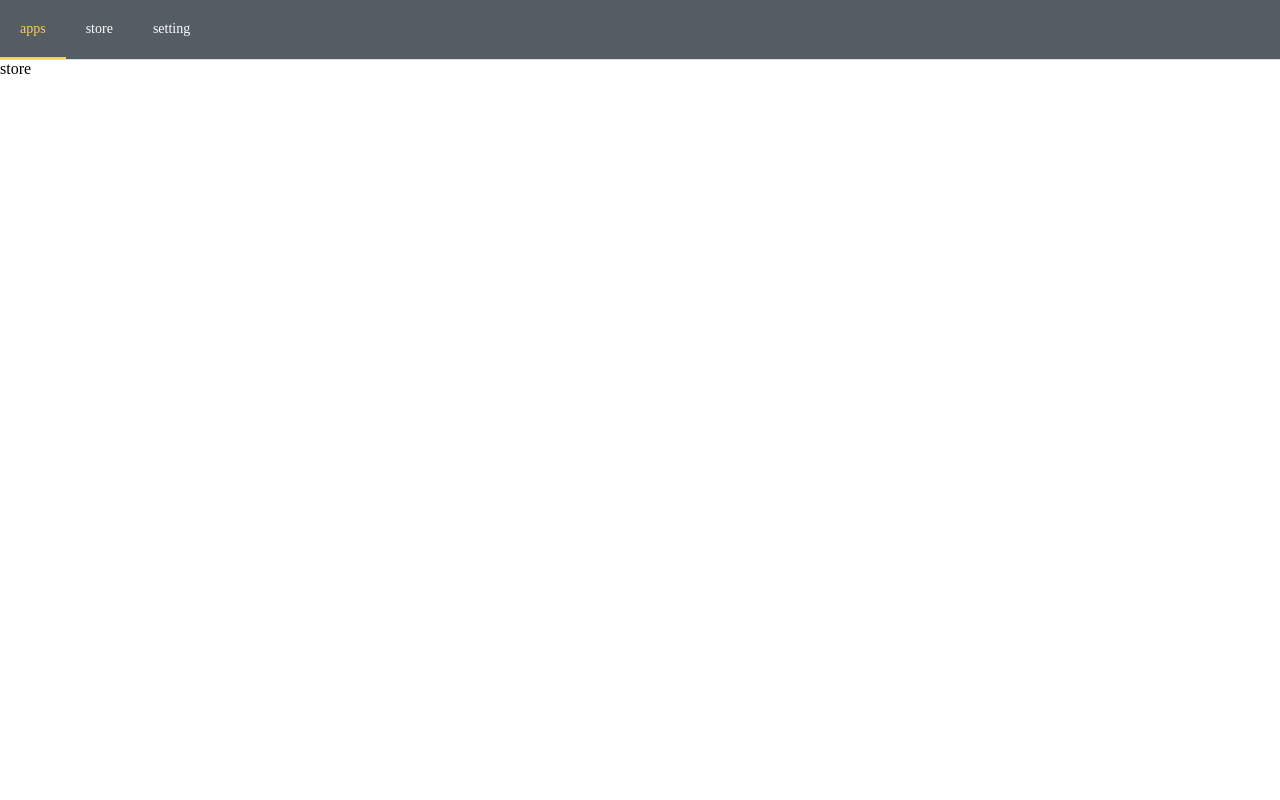
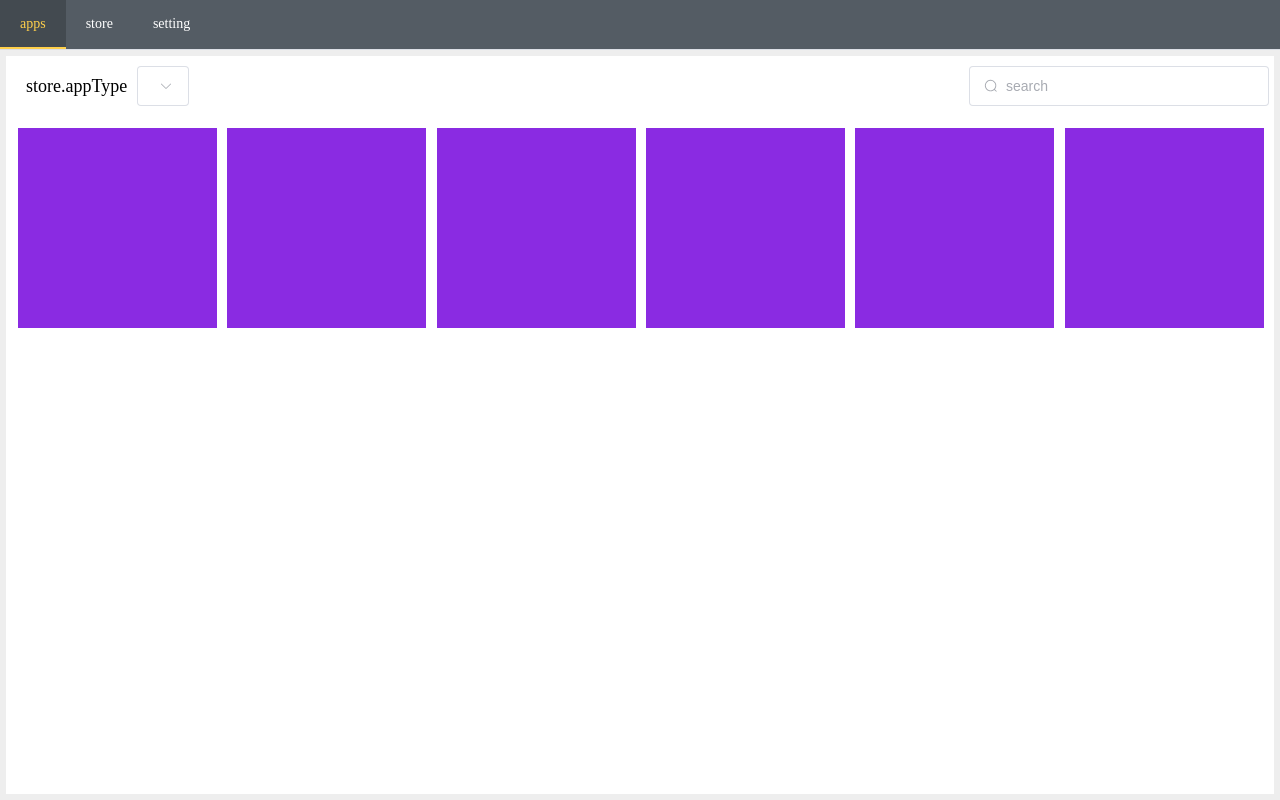
Before and after one commit to xiongzhanzhang/dockernas, a Vue app in the folder frontend/: page /index/store in a window 1280 px wide. Built offline with nearby package versions, Linux system fonts and the light colour scheme.

Commit message:
develop app store page

```diff
--- a/frontend/package.json
+++ b/frontend/package.json
@@ -8,6 +8,7 @@
     "preview": "vite preview"
   },
   "dependencies": {
+    "@element-plus/icons-vue": "^2.0.10",
     "element-plus": "^2.2.26",
     "vue": "^3.2.45",
     "vue-i18n": "^9.2.2",
--- /dev/null
+++ b/frontend/src/components/appCard.vue
@@ -0,0 +1,19 @@
+<template>
+<div style="width:95%;height:200px;background-color:blueviolet;margin: 6px">
+
+</div>
+</template>
+
+<script>
+export default {
+  name: "appCard",
+  props:['name','summary','url','category'],
+  data() {
+    return {
+    };
+  },
+};
+</script>
+
+<style>
+</style>
--- /dev/null
+++ b/frontend/src/css/common.css
@@ -0,0 +1,27 @@
+.no-padding{
+    padding: 0px;
+}
+
+.full_size{
+    width: 100%;
+    height: 100%
+}
+
+.main_router{
+    padding: 6px;
+    height: 100%;
+    background-color: rgb(238, 238, 238);
+}
+
+.main_page{
+    background-color: white;
+    width: 100%;
+    min-height: 100%
+}
+
+.two_item_div{
+    display:flex;
+    align-items: center;
+    justify-content: space-between;
+    padding: 5px;
+}
--- a/frontend/src/locales/zh-CN.js
+++ b/frontend/src/locales/zh-CN.js
@@ -6,8 +6,14 @@ const setting = {
     store: '应用市场',
     setting: '设置'
   }
+
+  const store = {
+    appType: '应用类别',
+  }
+
   // 按功能模块导出
   export default {
     setting,
-    index
+    index,
+    store
   }
--- a/frontend/src/main.js
+++ b/frontend/src/main.js
@@ -5,7 +5,13 @@ import App from './App.vue'
 import router from './router'
 import i18n from './locales/index'
 
+import * as ElementPlusIconsVue from '@element-plus/icons-vue'
+
 const app = createApp(App)
+
+for (const [key, component] of Object.entries(ElementPlusIconsVue)) {
+    app.component(key, component)
+}
 
 app.use(router)
 app.use(ElementPlus)
--- a/frontend/src/views/apps.vue
+++ b/frontend/src/views/apps.vue
@@ -1,3 +1,3 @@
 <template>
-    <div>apps</div>
+    <div class="main_page">apps</div>
 </template>
--- a/frontend/src/views/index.vue
+++ b/frontend/src/views/index.vue
@@ -1,9 +1,9 @@
 <template>
-  <div style="width: 100%; height: 100%">
-    <div class="common-layout">
+  <div class="full_size">
+    <div class="common-layout full_size">
 
-      <el-container>
-        <el-header class="no-padding">
+      <el-container class="full_size">
+        <el-header class="no-padding" style="height:50px">
           <el-menu
             active-text-color="#ffd04b"
             background-color="#545c64"
@@ -12,6 +12,7 @@
             mode="horizontal"
             default-active="apps"
             router
+            style="height:100%"
           >
             <el-menu-item index="apps">{{$t("index.apps")}}</el-menu-item>
             <el-menu-item index="store">{{$t("index.store")}}</el-menu-item>
@@ -19,7 +20,7 @@
           </el-menu>
         </el-header>
 
-        <el-main class="no-padding">
+        <el-main class="main_router">
           <RouterView />
         </el-main>
 
@@ -29,8 +30,5 @@
 </template>
 
 <style>
-.no-padding{
-  padding: 0px;
-}
-
+@import "../css/common.css";
 </style>
--- a/frontend/src/views/setting.vue
+++ b/frontend/src/views/setting.vue
@@ -1,3 +1,3 @@
 <template>
-    <div>setting</div>
+    <div class="main_page">setting</div>
 </template>
--- a/frontend/src/views/store.vue
+++ b/frontend/src/views/store.vue
@@ -1,3 +1,92 @@
 <template>
-    <div>store</div>
+  <div class="main_page">
+    <div class="two_item_div">
+      <div class="two_item_div">
+        <div
+          style="
+            margin-left: 10px;
+            margin-right: 10px;
+            font-weight: 500;
+            font-size: large;
+          "
+          >{{ $t("store.appType") }}</div
+        >
+        <el-select
+          v-model="selectTypes"
+          multiple
+          collapse-tags
+          placeholder="Select"
+          size="large"
+          @change="filterChange"
+        >
+          <el-option
+            v-for="item in appTypes"
+            :key="item.value"
+            :label="item.label"
+            :value="item.value"
+          />
+        </el-select>
+      </div>
+      <div>
+        <el-input
+          v-model="searchStr"
+          class="w-50 m-2"
+          style="width:300px"
+          placeholder="search"
+          size="large"
+        >
+          <template #prefix>
+            <el-icon class="el-input__icon"><search /></el-icon>
+          </template>
+        </el-input>
+      </div>
+    </div>
+
+    <div style="padding:6px">
+        <el-row>
+            <el-col :xs="8" :sm="6" :md="4" :lg="4"><appCard></appCard></el-col>
+            <el-col :xs="8" :sm="6" :md="4" :lg="4"><appCard></appCard></el-col>
+            <el-col :xs="8" :sm="6" :md="4" :lg="4"><appCard></appCard></el-col>
+            <el-col :xs="8" :sm="6" :md="4" :lg="4"><appCard></appCard></el-col>
+            <el-col :xs="8" :sm="6" :md="4" :lg="4"><appCard></appCard></el-col>
+            <el-col :xs="8" :sm="6" :md="4" :lg="4"><appCard></appCard></el-col>
+        </el-row>
+    </div>
+  </div>
 </template>
+
+
+<script>
+import appCard from "../components/appCard.vue";
+
+export default {
+    components: {
+        appCard,
+  },
+  name: "store",
+  data() {
+    return {
+      selectTypes: [],
+      searchStr: "",
+      appTypes: [
+        {
+          value: "Option1",
+          label: "Option1",
+        },
+        {
+          value: "Option2",
+          label: "Option2",
+        }
+      ],
+    };
+  },
+  methods: {
+    filterChange() {},
+  },
+};
+</script>
+
+
+<style scoped>
+@import "../css/common.css";
+</style>
```
Also changed, not shown: 1 other file (tests, documents, lock files or other folders).
